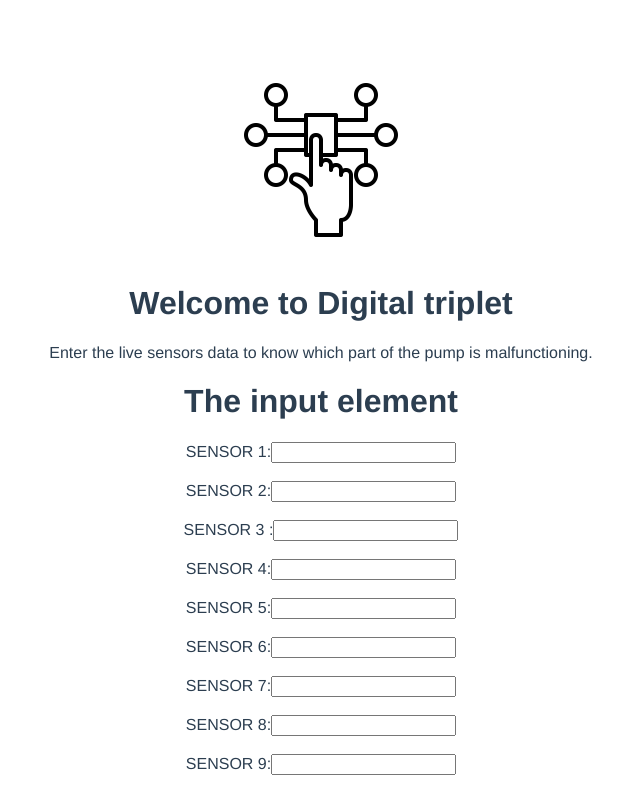
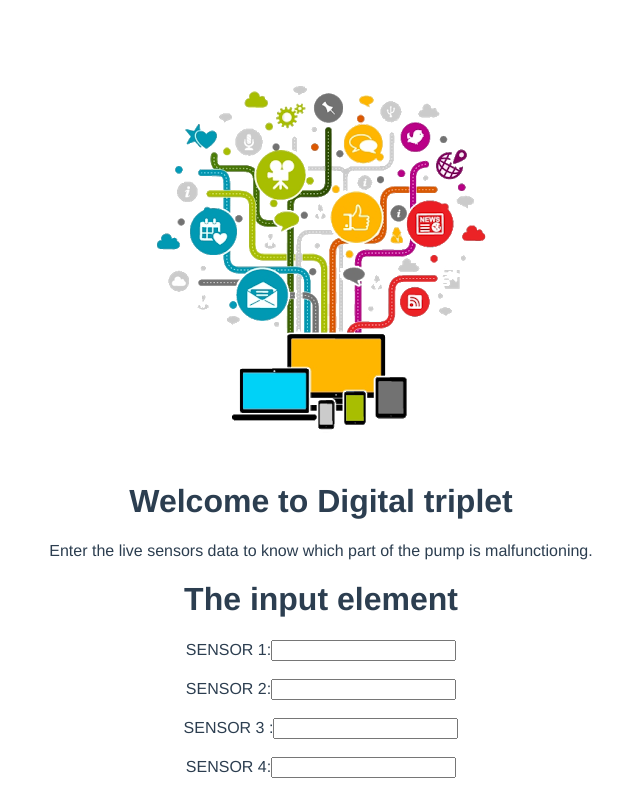
Before and after one commit to sriharisudarshan/vue, a Vue app: page / in a window 1280 px wide. Shown: the top 791 px of the page, without its empty margins (319-959 px from the left). Built offline with nearby package versions, Linux system fonts and the light colour scheme.

Commit message:
Update App.vue

```diff
--- a/src/App.vue
+++ b/src/App.vue
@@ -1,6 +1,6 @@
 <template>
   <div id="app">
-    <img alt="Vue logo" src="./assets/ico1.png">
+    <img alt="Vue logo" src="./assets/unnamed.png">
     <HelloWorld msg="Welcome to Digital triplet"/>
   </div>
 </template>
```
